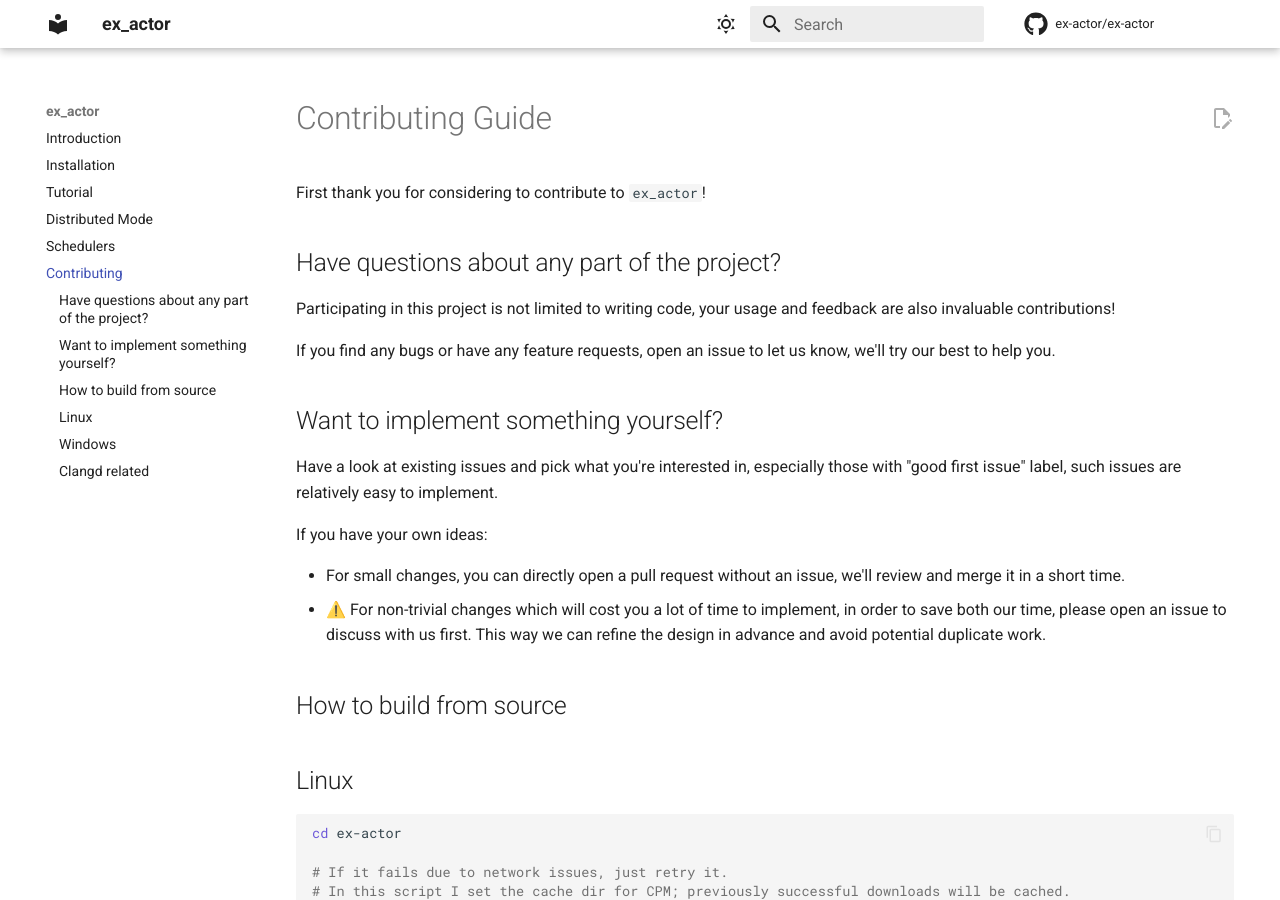
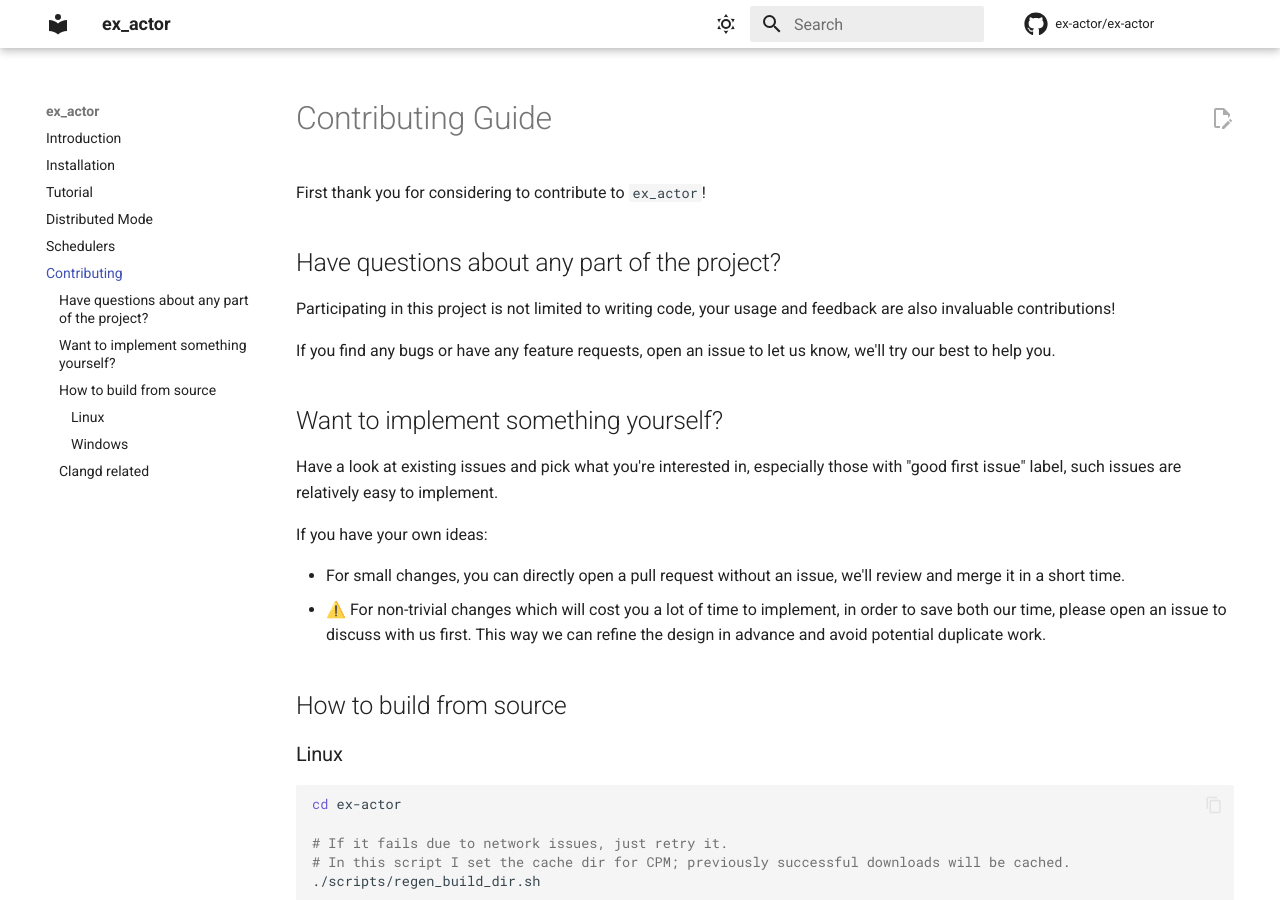
Before and after one commit to ex-actor/ex-actor, an MkDocs documentation site: the page built from docs/contents/contributing.md, in a window 1280 px wide and 900 px high. Built offline with MkDocs 1.6.1 and Material for MkDocs 9.7.7, drawn with Linux system fonts in a browser that asks for light colours; comment, search, counter and statistics services are not loaded.

````diff
--- a/docs/contents/contributing.md
+++ b/docs/contents/contributing.md
@@ -19,7 +19,7 @@ If you have your own ideas:
 
 ## How to build from source
 
-## Linux
+### Linux
 
 ```bash
 cd ex-actor
@@ -40,7 +40,7 @@ ctest -C Debug --output-on-failure
 ./scripts/format.sh
 ```
 
-## Windows
+### Windows
 
 ```powershell
 cd ex-actor
````
Also changed, not shown: docs/contents/index.md (+2 -0 lines), README.md.
